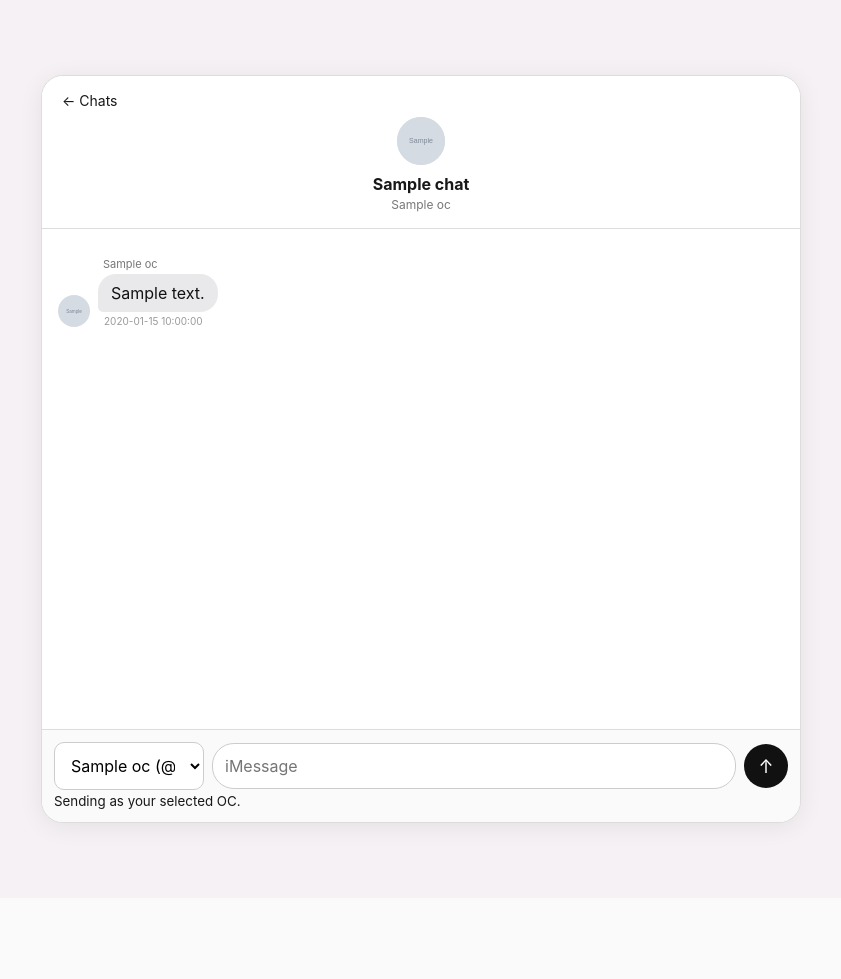
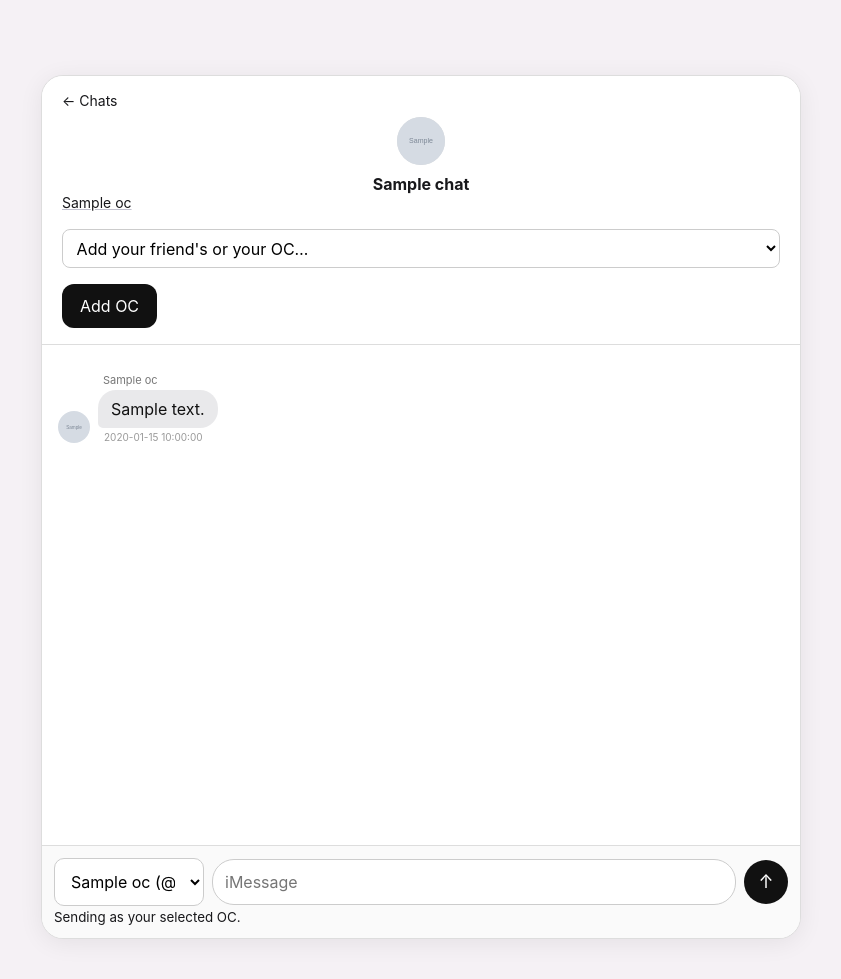
Before and after one commit to fluffierego/oc-socials, a Flask app: page /chat/1 in a window 1280 px wide. Shown: the top 979 px of the page, without its empty margins (219-1060 px from the left). Before the commit the page ends 836 px from the top, so only its background shows below. Run offline with Flask 3, Linux system fonts and the light colour scheme; the visitor is signed in with stand-in values (Sample User, id 1); tables that the repository leaves empty hold one stand-in row (values such as "Sample post"); grey boxes marked "Sample" are stand-in pictures; some libraries are stand-ins or nearby versions.

Commit message:
Add OC profile links and chat invites

```diff
--- a/app.py
+++ b/app.py
@@ -949,8 +949,11 @@ def chat(chat_id):
       WHERE m.chat_id=? ORDER BY m.id
     """, (chat_id,)).fetchall()
     mine = [m for m in members if m["owner_id"] == current_user()["id"]]
-    c.close()
-    return render_template("chat.html", chat=chat_row, members=members, mine=mine, messages=msgs, user=current_user())
+    all_ocs = c.execute(
+        "SELECT id, name, username, avatar, owner_id FROM ocs ORDER BY name"
+    ).fetchall()
+    c.close()
+    return render_template("chat.html", chat=chat_row, members=members, mine=mine, messages=msgs, user=current_user(), all_ocs=all_ocs)
 
 
 @app.route("/oc/new", methods=["GET", "POST"])
--- a/templates/chat.html
+++ b/templates/chat.html
@@ -21,11 +21,56 @@
 
       <div class="imessage-header-name">{{chat['name']}}</div>
 
-      <div class="imessage-members">
+      <div class="message-members">
         {% for m in members %}
-          {{m['name']}}{% if not loop.last %}, {% endif %}
+          <a class="chat-member-link" style="color:inherit;text-decoration:underline;text-decoration-color:rgba(160,160,180,.65)" href="{{ url_for('profile', oc_id=m['id']) }}">{{ m['name'] }}</a>{% if not loop.last %}, {% endif %}
         {% endfor %}
       </div>
+      {% if chat['owner_id'] == user['id'] %}
+      <form id="add-oc-to-chat-form" style="margin-top:.65rem;display:flex;gap:.5rem;align-items:center;flex-wrap:wrap;">
+        <select id="add-oc-to-chat-select" name="oc_id" required style="max-width:100%;padding:.45rem .6rem;border-radius:.5rem;">
+          <option value="">Add your friend's or your OC…</option>
+          {% for candidate in all_ocs %}
+            {% set already_member = namespace(found=false) %}
+            {% for member in members %}{% if member['id'] == candidate['id'] %}{% set already_member.found = true %}{% endif %}{% endfor %}
+            {% if not already_member.found %}
+              <option value="{{ candidate['id'] }}">{{ candidate['name'] }} (@{{ candidate['username'] }})</option>
+            {% endif %}
+          {% endfor %}
+        </select>
+        <button type="submit">Add OC</button>
+        <span id="add-oc-to-chat-status" aria-live="polite"></span>
+      </form>
+      <script>
+      (() => {
+        const form = document.getElementById('add-oc-to-chat-form');
+        if (!form) return;
+        form.addEventListener('submit', async (event) => {
+          event.preventDefault();
+          const status = document.getElementById('add-oc-to-chat-status');
+          const select = document.getElementById('add-oc-to-chat-select');
+          const button = form.querySelector('button[type="submit"]');
+          if (!select.value) return;
+          button.disabled = true;
+          status.textContent = 'Adding…';
+          try {
+            const response = await fetch("{{ url_for('add_oc_to_chat', chat_id=chat['id']) }}", {
+              method: 'POST',
+              headers: { 'Content-Type': 'application/json' },
+              body: JSON.stringify({ oc_id: select.value })
+            });
+            let result = {};
+            try { result = await response.json(); } catch (_) {}
+            if (!response.ok || !result.ok) throw new Error(result.error || 'Could not add that OC.');
+            window.location.reload();
+          } catch (error) {
+            status.textContent = error.message || 'Could not add that OC.';
+            button.disabled = false;
+          }
+        });
+      })();
+      </script>
+      {% endif %}
     </header>
 
     <section class="imessage-messages">
```
